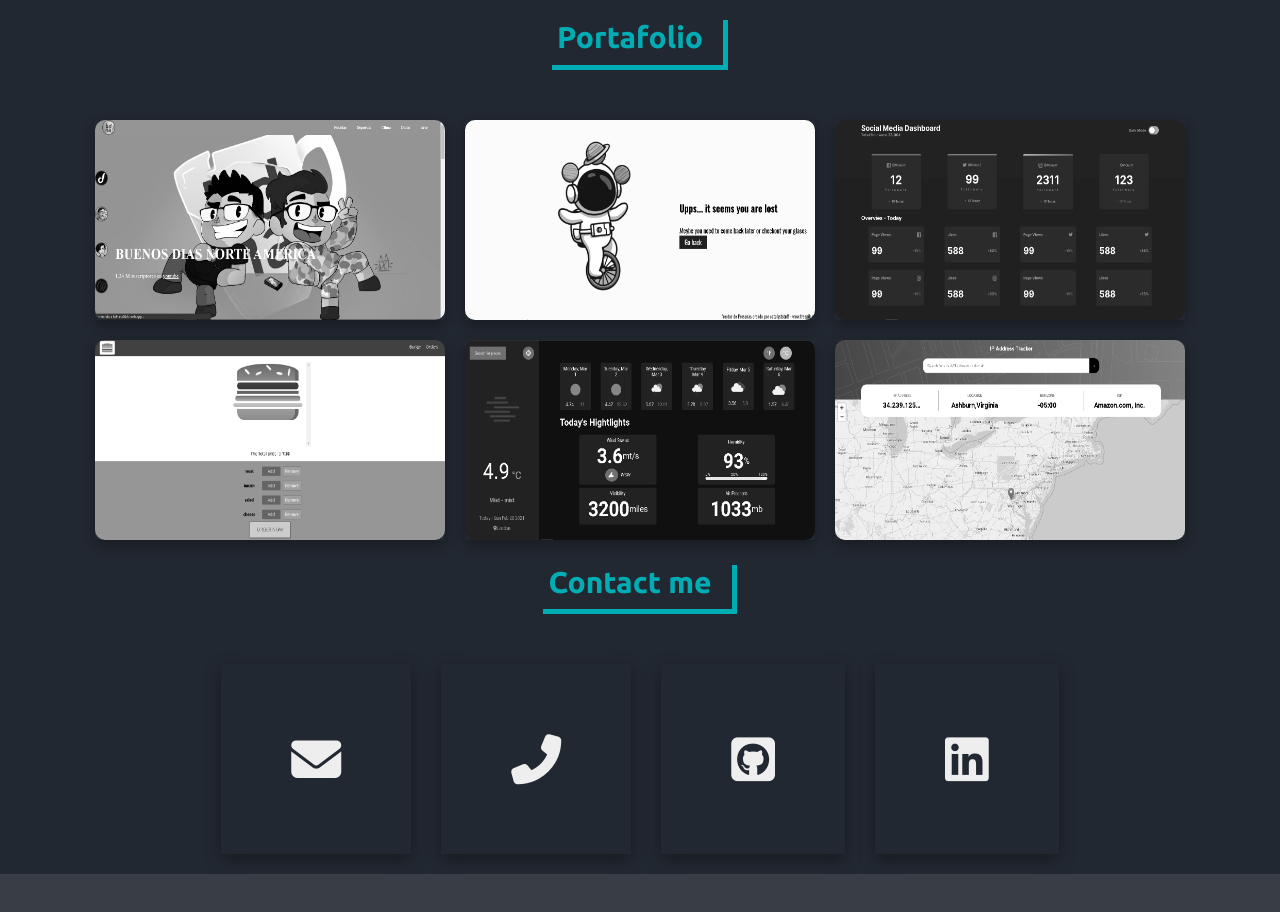
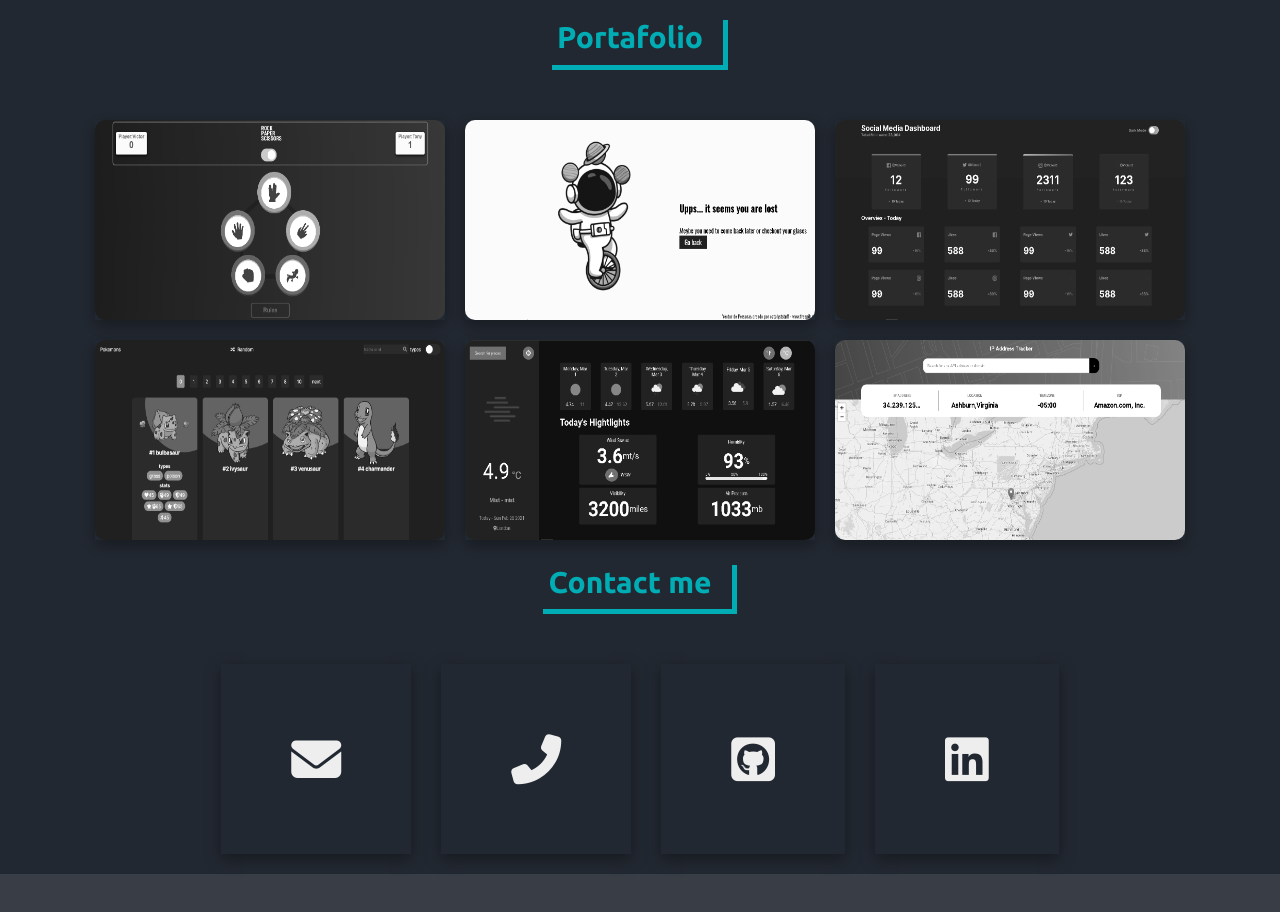
Before and after one commit to ByVictor28/Portafolio, a React (Create React App) app: page / in a window 1280 px wide. Shown: the part 1300-2212 px from the top of the page. Built offline with nearby package versions, Linux system fonts and the light colour scheme.

Commit message:
new Proyect

```diff
--- a/src/Components/Portafolio/Portafolio.js
+++ b/src/Components/Portafolio/Portafolio.js
@@ -27,10 +27,10 @@
 }
 
 const ProjectList = [
-    {name:"BDNA",image:"bdna.png",description:"Page in honor to a youtue chanell about gamer news",linkPage:"",linkRepository:""},
+    {name:"Rock Paper Scissors",image:"rock.png",description:"Play Rock Paper Scissors with your friend",linkPage:"https://zen-snyder-e98dfa.netlify.app/",linkRepository:"https://github.com/ByVictor28/RockPaperScissors2"},
     {name:"Bienes raices",image:"NotFound.png",description:"Page made as an example of not found",linkPage:"https://cranky-williams-be276f.netlify.app/",linkRepository:"https://github.com/ByVictor28/Not-Found"},
     {name:"Blog cafe",image:"Social.png",description:"Social dashboard (backend cloud function)",linkPage:"https://sleepy-morse-3e809f.netlify.app/",linkRepository:"https://github.com/ByVictor28/social-dashboard"},
-    {name:"Burger Builder",image:"burger.png",description:"Burger builder (React course)",linkPage:"",linkRepository:""},
+    {name:"Pokemon Browser",image:"pokemon.png",description:"Search for you pokemon",linkPage:"https://kind-banach-2ba2e8.netlify.app/",linkRepository:"https://github.com/ByVictor28/pokemon"},
     {name:"To do List",image:"Weather.png",description:"Weather App",linkPage:"https://hungry-liskov-e861c5.netlify.app/",linkRepository:"https://github.com/ByVictor28/Weather"},
     {name:"IP Tracker",image:"iptracker.png",description:"Ip tracker",linkPage:"https://peaceful-khorana-a5181a.netlify.app/",linkRepository:"https://github.com/ByVictor28/iptraker"},
 ]
```
Also changed, not shown: public/Imagenes/Projects/pokemon.png (added), public/Imagenes/Projects/rock.png (added).
